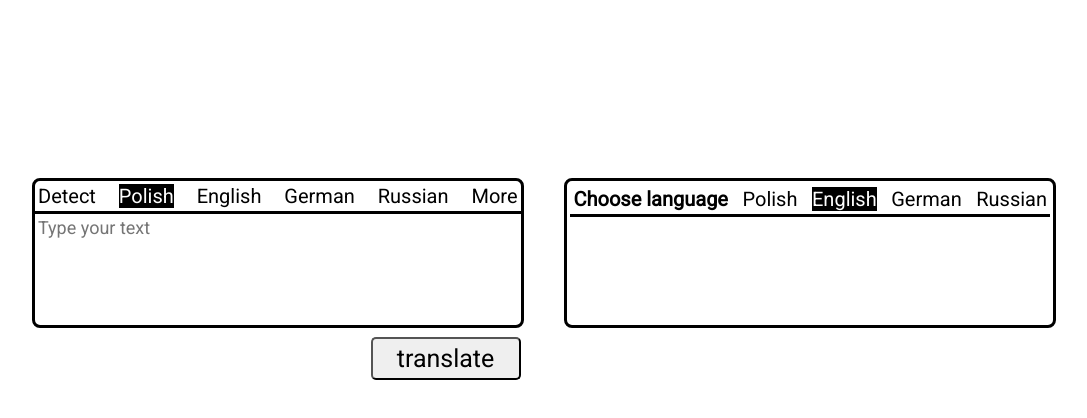
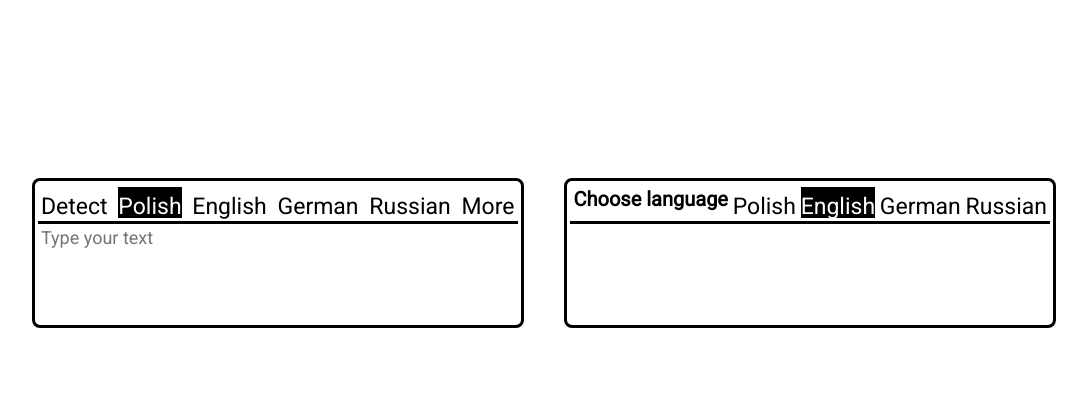
Before and after one commit to mateuszrosa/Translator, a plain HTML site: page index.html in a window 1280 px wide. Shown: the part 60-478 px from the top of the page, without its empty margins (96-1183 px from the left). Drawn offline with Linux system fonts and the light colour scheme.

Commit message:
styling css

```diff
--- a/index.html
+++ b/index.html
@@ -34,8 +34,8 @@
                 </li>
             </ul>
             <form>
-                <textarea class="input translator" placeholder="Type your text"></textarea>
-                <input class="btn" type="submit" value="translate">
+                <input class="input translator" placeholder="Type your text"></input>
+                <!-- <input class="btn" type="submit" value="translate"> -->
             </form>
         </div>
         <div class="second">
--- a/script.js
+++ b/script.js
@@ -35,15 +35,13 @@ lisFrom.forEach(li => {
 
 btn.addEventListener('click', e => {
     e.preventDefault()
-    // e.target.preventDefault()
-    // console.log('work');
-    // if (input.value.length !== 0) {
-    //     if (fromLang === "detect") {
-    //         detect(input.value);
-    //     } else {
-    //         translate(input.value);
-    //     }
-    // }
+    if (input.value.length !== 0) {
+        if (fromLang === "detect") {
+            detect(input.value);
+        } else {
+            translate(input.value);
+        }
+    }
 })
 
 input.addEventListener('input', e => {
--- a/style.css
+++ b/style.css
@@ -21,21 +21,11 @@ div.container div {
     width: 48%;
     border: 3px solid black;
     font-size: 20px;
-}
-
-.first {
-    display: flex;
-    flex-direction: column;
-    border-radius: 8px;
-}
-
-.second {
     padding: 3px 3px;
     border-radius: 8px;
     display: flex;
     flex-direction: column;
 }
-
 
 div.container .choose {
     width: 100%;
@@ -47,17 +37,16 @@ div.container .choose {
     justify-content: space-between;
     padding: 3px 3px;
     list-style: none;
+    height: 40px;
 }
-
 
 div.first .input {
     border: none;
     font-size: 18px;
-    resize: none;
 }
 
-
 div.container .translator {
+    display: block;
     width: 100%;
     flex-grow: 1;
     border: none;
@@ -68,9 +57,11 @@ div.container .translator {
 
 .choose li {
     font-weight: normal;
+    font-size: 23px;
+    line-height: 40px;
 }
 
-.langs {
+.more .langs {
     width: 300px;
     border: 1px solid black;
     position: absolute;
```
